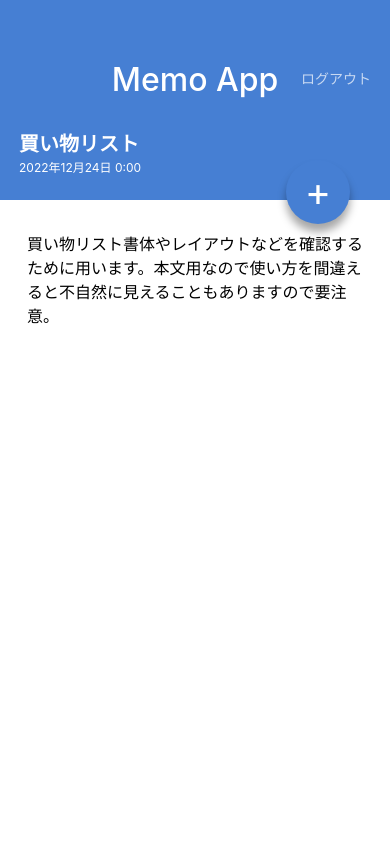
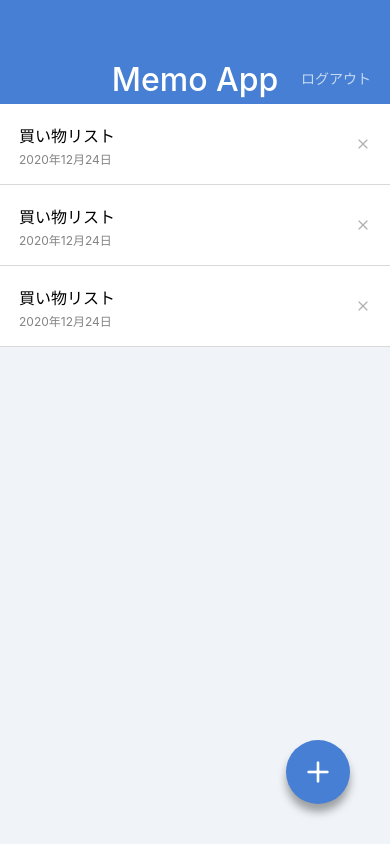
Before and after one commit to shalXXXX/ExpoMemoApp, a React Native app: screen / in a window 390 px wide. Built offline with nearby package versions, Linux system fonts and the light colour scheme.

Commit message:
Install @expo/vector-icons

```diff
--- a/App.tsx
+++ b/App.tsx
@@ -7,7 +7,7 @@
 
 export default function App() {
   return (
-    // <MemoListScreen />
-    <MemoDetailScreen />
+    <MemoListScreen />
+    // <MemoDetailScreen />
   )
 }
--- a/package.json
+++ b/package.json
@@ -9,6 +9,7 @@
     "web": "expo start --web"
   },
   "dependencies": {
+    "@expo/vector-icons": "^13.0.0",
     "@expo/webpack-config": "^18.0.1",
     "expo": "~48.0.5",
     "expo-status-bar": "~1.4.4",
--- a/src/components/CircleButton.tsx
+++ b/src/components/CircleButton.tsx
@@ -1,14 +1,15 @@
-import React from 'react'
+import React, { ComponentProps, ReactNode } from 'react'
 import { View, Text, StyleSheet, StyleProp, ViewStyle } from 'react-native'
+import { Feather } from '@expo/vector-icons';
 
 type Props = {
-  children: string,
   style?: StyleProp<ViewStyle>
+  name: ComponentProps<typeof Feather>["name"]
 }
-function CircleButton({ children, style }: Props) {
+function CircleButton({ style, name }: Props) {
   return (
     <View style={[styles.circleBotton, style]}>
-      <Text style={styles.circleBottonLabel}>{children}</Text>
+      <Feather name={name} size={32} color="white" />
     </View>
   )
 }
--- a/src/components/MemoList.tsx
+++ b/src/components/MemoList.tsx
@@ -1,5 +1,6 @@
 import React from 'react'
 import { View, Text, StyleSheet } from 'react-native'
+import { Feather } from '@expo/vector-icons';
 
 function MemoList() {
   return (
@@ -10,7 +11,7 @@
           <Text style={styles.memoListItemDate}>2020年12月24日</Text>
         </View>
         <View>
-          <Text>×</Text>
+          <Feather name="x" size={16} color="#B0B0B0"/>
         </View>
       </View>
       <View style={styles.memoListItem}>
@@ -19,7 +20,7 @@
           <Text style={styles.memoListItemDate}>2020年12月24日</Text>
         </View>
         <View>
-          <Text>×</Text>
+          <Feather name="x" size={16} color="#B0B0B0"/>
         </View>
       </View>
       <View style={styles.memoListItem}>
@@ -28,7 +29,7 @@
           <Text style={styles.memoListItemDate}>2020年12月24日</Text>
         </View>
         <View>
-          <Text>×</Text>
+          <Feather name="x" size={16} color="#B0B0B0"/>
         </View>
       </View>
     </View>
--- a/src/screens/MemoDetailScreen.tsx
+++ b/src/screens/MemoDetailScreen.tsx
@@ -2,6 +2,7 @@
 import { View, ScrollView, Text, StyleSheet } from 'react-native'
 import AppBar from '../components/AppBar'
 import CircleButton from '../components/CircleButton'
+import { Feather } from '@expo/vector-icons';
 
 function MemoDetailScreen() {
   return (
@@ -17,7 +18,7 @@
         買い物リスト書体やレイアウトなどを確認するために用います。本文用なので使い方を間違えると不自然に見えることもありますので要注意。
         </Text>
       </ScrollView>
-      <CircleButton style={{top: 160, bottom: "auto"}}>+</CircleButton>
+      <CircleButton style={{top: 160, bottom: "auto"}} name="edit-2" />
     </View>
   );
 }
--- a/src/screens/MemoListScreen.tsx
+++ b/src/screens/MemoListScreen.tsx
@@ -9,7 +9,7 @@
     <View style={styles.container}>
       <AppBar />
       <MemoList />
-      <CircleButton>+</CircleButton>
+      <CircleButton name="plus" />
     </View>
   );
 }
```
Also changed, not shown: 2 other files (tests, documents, lock files or other folders).
